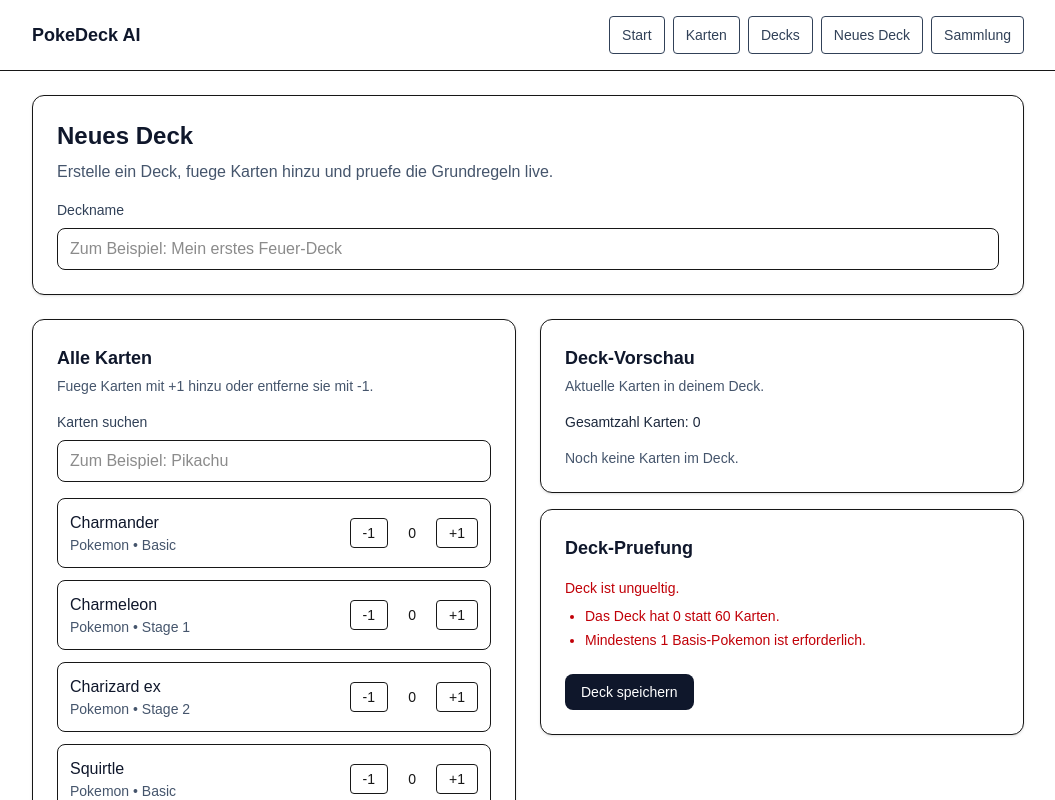
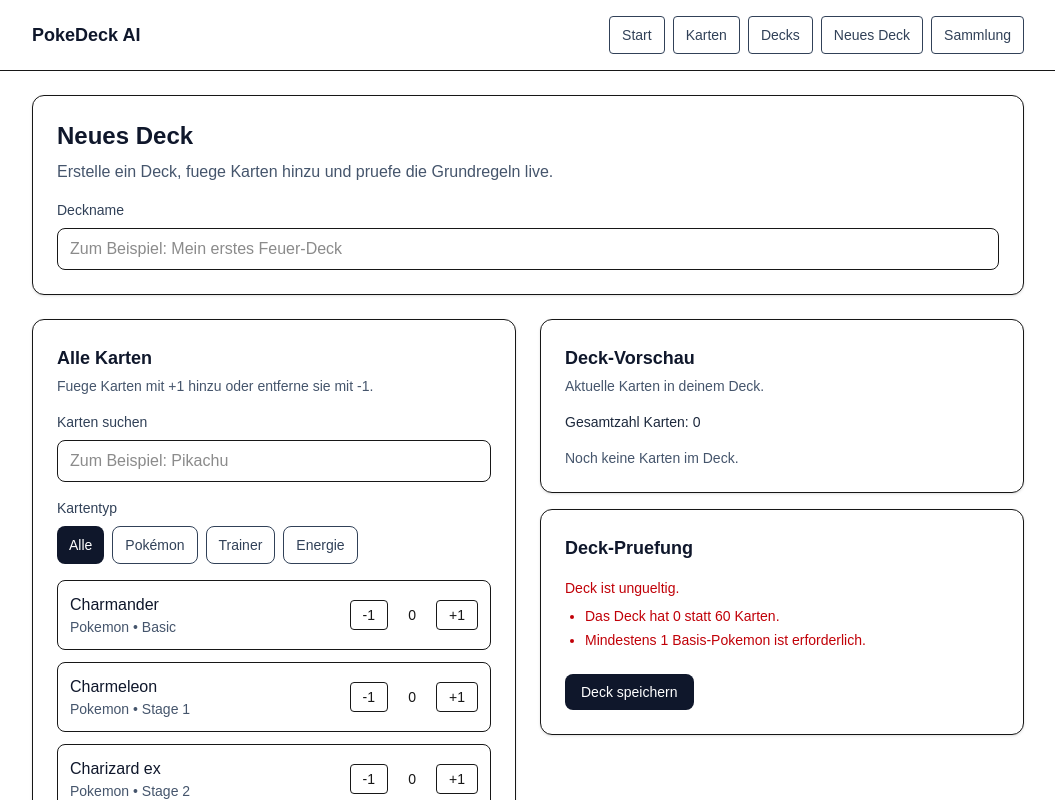
Before and after one commit to francescopinto33/pokedeck-ai-app, a Next.js app: page /decks/new in a window 1280 px wide. Shown: the top 800 px of the page, without its empty margins (112-1167 px from the left). Built offline with nearby package versions, Linux system fonts and the light colour scheme.

Commit message:
Add card type filters to deck builder

```diff
--- a/src/app/decks/new/DeckBuilderClient.tsx
+++ b/src/app/decks/new/DeckBuilderClient.tsx
@@ -6,6 +6,15 @@ import { sampleCards } from "@/data/sampleCards";
 import { getDeckById, upsertDeck } from "@/lib/storage";
 import { validateDeck } from "@/lib/validateDeck";
 import type { Deck, DeckCard } from "@/types";
+
+type CardFilter = "All" | "Pokemon" | "Trainer" | "Energy";
+
+const cardFilterOptions: Array<{ value: CardFilter; label: string }> = [
+  { value: "All", label: "Alle" },
+  { value: "Pokemon", label: "Pokémon" },
+  { value: "Trainer", label: "Trainer" },
+  { value: "Energy", label: "Energie" },
+];
 
 function createDeckId() {
   if (typeof crypto !== "undefined" && typeof crypto.randomUUID === "function") {
@@ -26,6 +35,7 @@ export default function DeckBuilderClient() {
   const [deckCards, setDeckCards] = useState<DeckCard[]>([]);
   const [saveMessage, setSaveMessage] = useState("");
   const [search, setSearch] = useState("");
+  const [cardFilter, setCardFilter] = useState<CardFilter>("All");
 
   useEffect(() => {
     if (!deckIdFromUrl) {
@@ -64,14 +74,14 @@ export default function DeckBuilderClient() {
   const filteredCards = useMemo(() => {
     const normalizedSearch = search.trim().toLowerCase();
 
-    if (!normalizedSearch) {
-      return sampleCards;
-    }
+    return sampleCards.filter((card) => {
+      const matchesSearch = card.name.toLowerCase().includes(normalizedSearch);
+      const matchesFilter =
+        cardFilter === "All" || card.supertype === cardFilter;
 
-    return sampleCards.filter((card) =>
-      card.name.toLowerCase().includes(normalizedSearch)
-    );
-  }, [search]);
+      return matchesSearch && matchesFilter;
+    });
+  }, [cardFilter, search]);
 
   const validationResult = useMemo(() => {
     const deckToValidate: Deck = {
@@ -206,6 +216,33 @@ export default function DeckBuilderClient() {
               />
             </div>
 
+            <fieldset className="mt-4">
+              <legend className="mb-2 text-sm font-medium text-slate-700">
+                Kartentyp
+              </legend>
+              <div className="flex flex-wrap gap-2">
+                {cardFilterOptions.map((option) => {
+                  const isActive = cardFilter === option.value;
+
+                  return (
+                    <button
+                      key={option.value}
+                      type="button"
+                      aria-pressed={isActive}
+                      onClick={() => setCardFilter(option.value)}
+                      className={
+                        isActive
+                          ? "rounded-lg bg-slate-900 px-3 py-2 text-sm font-medium text-white"
+                          : "rounded-lg border px-3 py-2 text-sm font-medium text-slate-700 hover:bg-slate-100"
+                      }
+                    >
+                      {option.label}
+                    </button>
+                  );
+                })}
+              </div>
+            </fieldset>
+
             <div className="mt-4 space-y-3">
               {filteredCards.length === 0 ? (
                 <div className="rounded-lg border p-4 text-sm text-slate-600">
```
